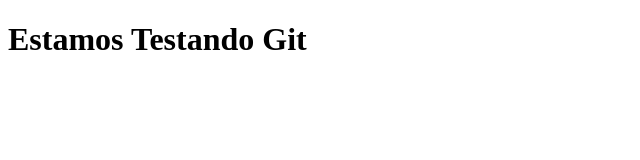
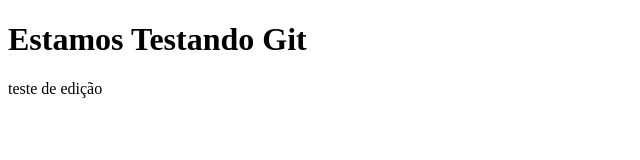
Before and after one commit to leonardomtzsouza/branches, a plain HTML site: page trabalho/index.html in a window 1280 px wide. Shown: the whole page, without its empty margins (0-640 px from the left). Drawn offline with Linux system fonts and the light colour scheme.

Commit message:
Update index.html

```diff
--- a/trabalho/index.html
+++ b/trabalho/index.html
@@ -8,5 +8,6 @@
 </head>
 <body>
     <h1>Estamos Testando Git</h1>
+    teste de edição
 </body>
 </html>
```
